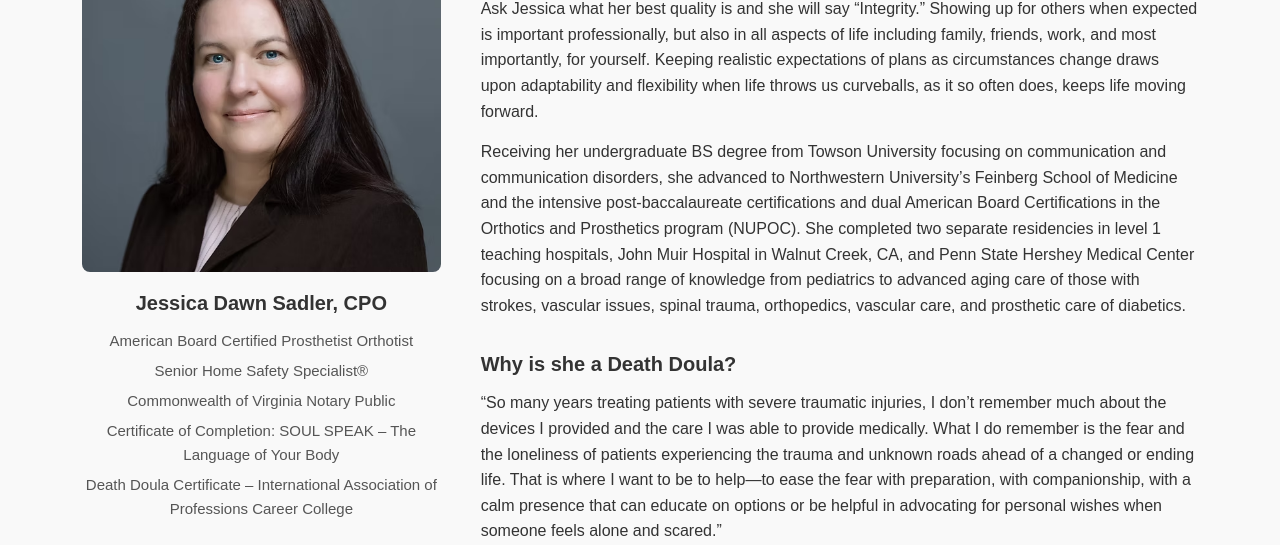
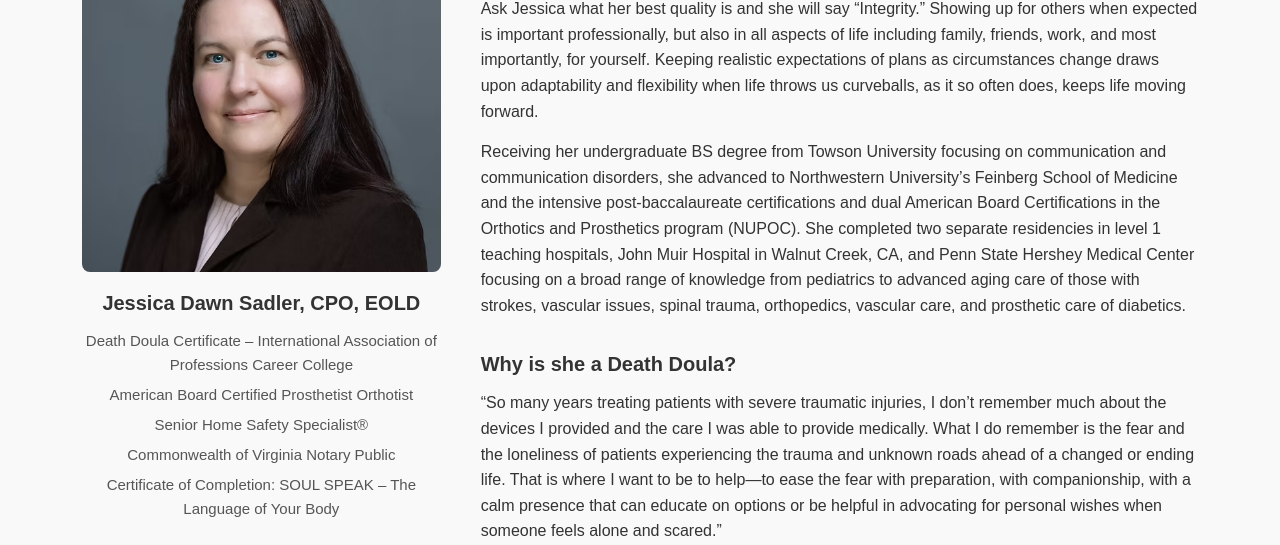
Before and after one commit to ShawnCart3r/jessica-death, a plain HTML site: page about.html in a window 1280 px wide. Shown: the part 255-800 px from the top of the page. Drawn offline with Linux system fonts and the light colour scheme.

Commit message:
Update about.html

```diff
--- a/about.html
+++ b/about.html
@@ -42,14 +42,15 @@
       <div class="founder-image">
         <img src="image/headshot3.avif" alt="Jessica Dawn Sadler, CPO">
         <div class="founder-bio">
-          <h3>Jessica Dawn Sadler, CPO</h3>
+         <h3>Jessica Dawn Sadler, CPO, EOLD</h3>
           <ul class="founder-credentials">
+            <li>Death Doula Certificate – International Association of Professions Career College</li>
             <li>American Board Certified Prosthetist Orthotist</li>
             <li>Senior Home Safety Specialist®</li>
             <li>Commonwealth of Virginia Notary Public</li>
             <li>Certificate of Completion: SOUL SPEAK – The Language of Your Body</li>
-            <li>Death Doula Certificate – International Association of Professions Career College</li>
-          </ul>
+            </ul>
+
         </div>
       </div>
 
```
